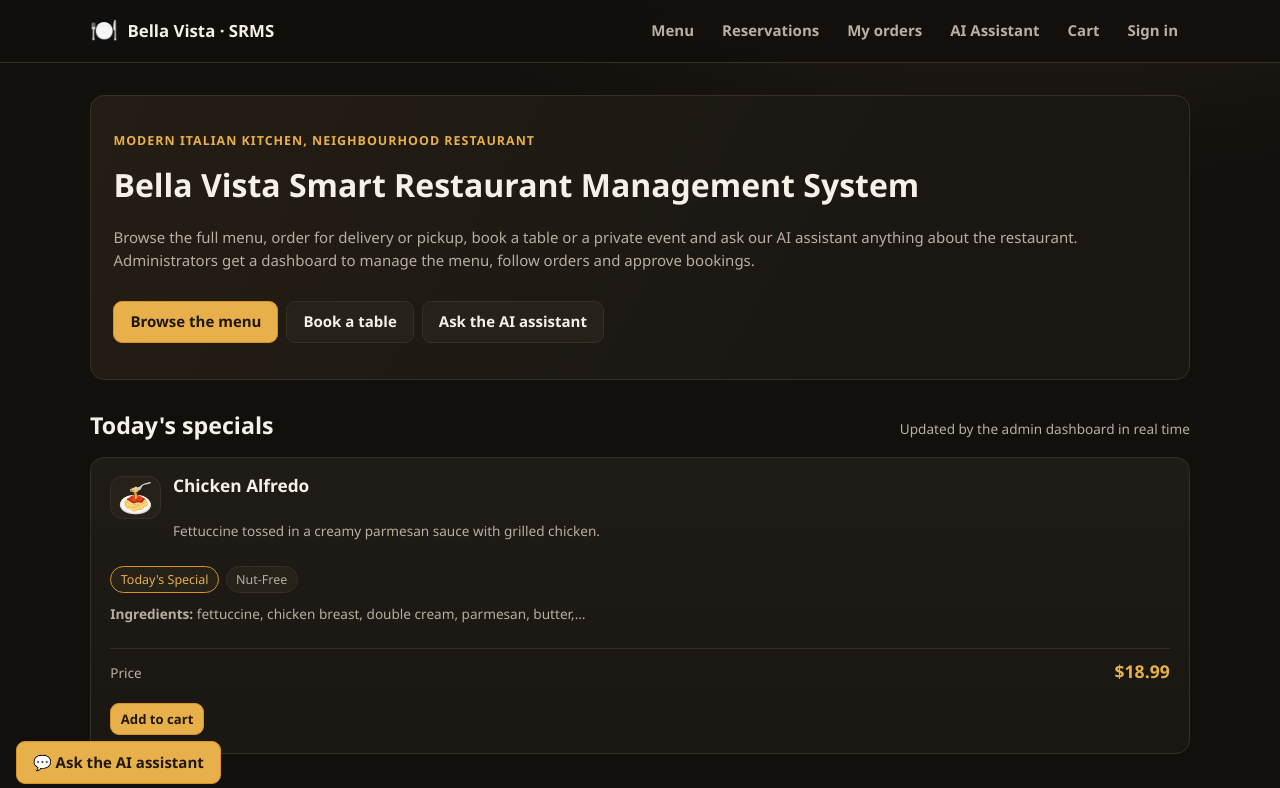
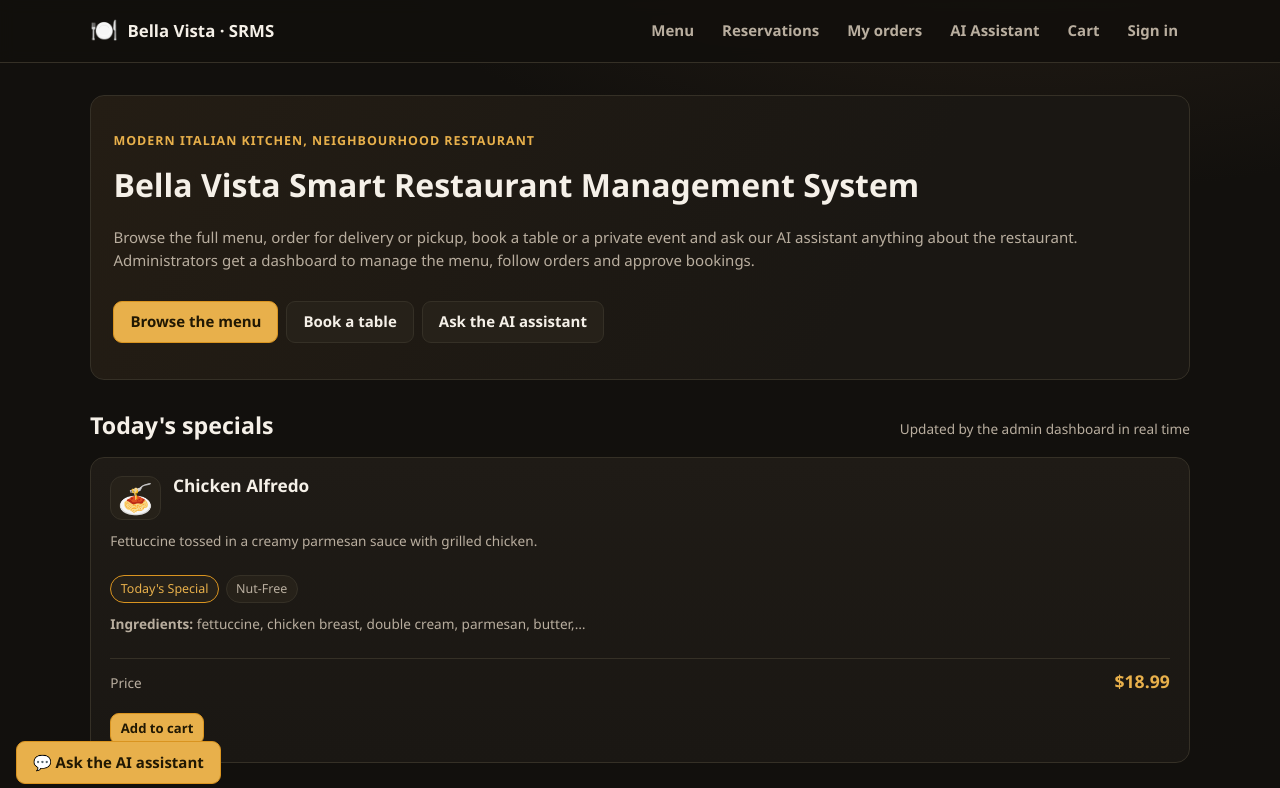
Before and after one commit to fiefdx/SRMS, a React (Vite) app in the folder client/: page / in a window 1280 px wide. Shown: the top 788 px of the page. Built offline with nearby package versions, Linux system fonts and the light colour scheme.

Commit message:
feat(menu): icon + name stay side by side, description moves to its own full-width row

```diff
--- a/client/src/components/MenuCard.jsx
+++ b/client/src/components/MenuCard.jsx
@@ -8,10 +8,10 @@ const INGREDIENTS_MAX = 64;
  * MenuCard is fully prop driven (no context access) so it can be reused by the customer menu,
  * the home page "popular items" list and the admin preview without hidden dependencies.
  *
- * Layout contract: full dish name (never shortened, wraps over two lines and the title block reserves
- * that space), description (max 2 lines, "…" if longer), dietary chips, ingredients (max 2 lines),
- * then the price and the action row pinned to the bottom of the card, so the price always sits
- * directly above the buttons and the buttons always sit the same distance from the bottom edge.
+ * Layout contract: emoji on the left with the full dish name to its right, then the description on its
+ * own full-width row (max 2 lines, "…" if longer), dietary chips, ingredients (max 2 lines), then the
+ * price and the action row pinned to the bottom of the card, so the price always sits directly above
+ * the buttons and the buttons always sit the same distance from the bottom edge.
  */
 export default function MenuCard({
   item,
@@ -28,15 +28,13 @@ export default function MenuCard({
     <article className={`card menu-card${item.available ? '' : ' disabled'}`}>
       <div className="menu-card-top">
         <div className="menu-emoji" aria-hidden="true">{item.emoji}</div>
-        <div className="menu-card-headline">
-          <h3 className="menu-card-title" title={item.name}>
-            {item.name}
-          </h3>
-          <p className="menu-card-desc muted small clamp-2" title={item.description}>
-            {description}
-          </p>
-        </div>
+        <h3 className="menu-card-title" title={item.name}>{item.name}</h3>
       </div>
+
+      {/* Description gets its own full-width row under the name. */}
+      <p className="menu-card-desc muted small clamp-2" title={item.description}>
+        {description}
+      </p>
 
       <div className="chip-row menu-card-chips" aria-label="Dietary information">
         {item.todaySpecial && <span className="chip accent">Today&apos;s special</span>}
--- a/client/src/index.css
+++ b/client/src/index.css
@@ -421,11 +421,18 @@ ul { margin: 0; padding: 0; list-style: none; }
 
 /* Fixed text budgets: sections have the same height on every card, and the action row is pinned to
    the bottom so buttons keep the same distance from the card's bottom edge. */
-.menu-card-headline {
+
+/* Name sits to the right of the icon and takes the remaining width; it is never shortened. Two lines
+   are reserved so the full-width description row below starts at the same height on every card. */
+.menu-card-title {
   flex: 1;
   min-width: 0;
+  min-height: 2.4em;
+  margin: 0;
+  overflow-wrap: break-word;
 }
 
+/* Two-line cap with an ellipsis, used for description and ingredients. */
 .clamp-2 {
   display: -webkit-box;
   -webkit-box-orient: vertical;
@@ -434,17 +441,10 @@ ul { margin: 0; padding: 0; list-style: none; }
   line-clamp: 2;
 }
 
-/* Dish names are never shortened. The title block reserves two lines so the sections below it - and
-   therefore the pinned action row - stay aligned from card to card. */
-.menu-card-title {
-  min-height: 2.4em;
-  margin-bottom: 0.1rem;
-  overflow-wrap: break-word;
-}
-
 .menu-card-desc {
   min-height: 2.6em;
   margin: 0;
+  width: 100%; /* own full-width row under the name */
 }
 
 .menu-card-chips {
@@ -480,7 +480,7 @@ ul { margin: 0; padding: 0; list-style: none; }
 .menu-card-top {
   display: flex;
   gap: 0.75rem;
-  align-items: flex-start;
+  align-items: center; /* icon and name stay side by side */
 }
 
 .menu-emoji {
```
